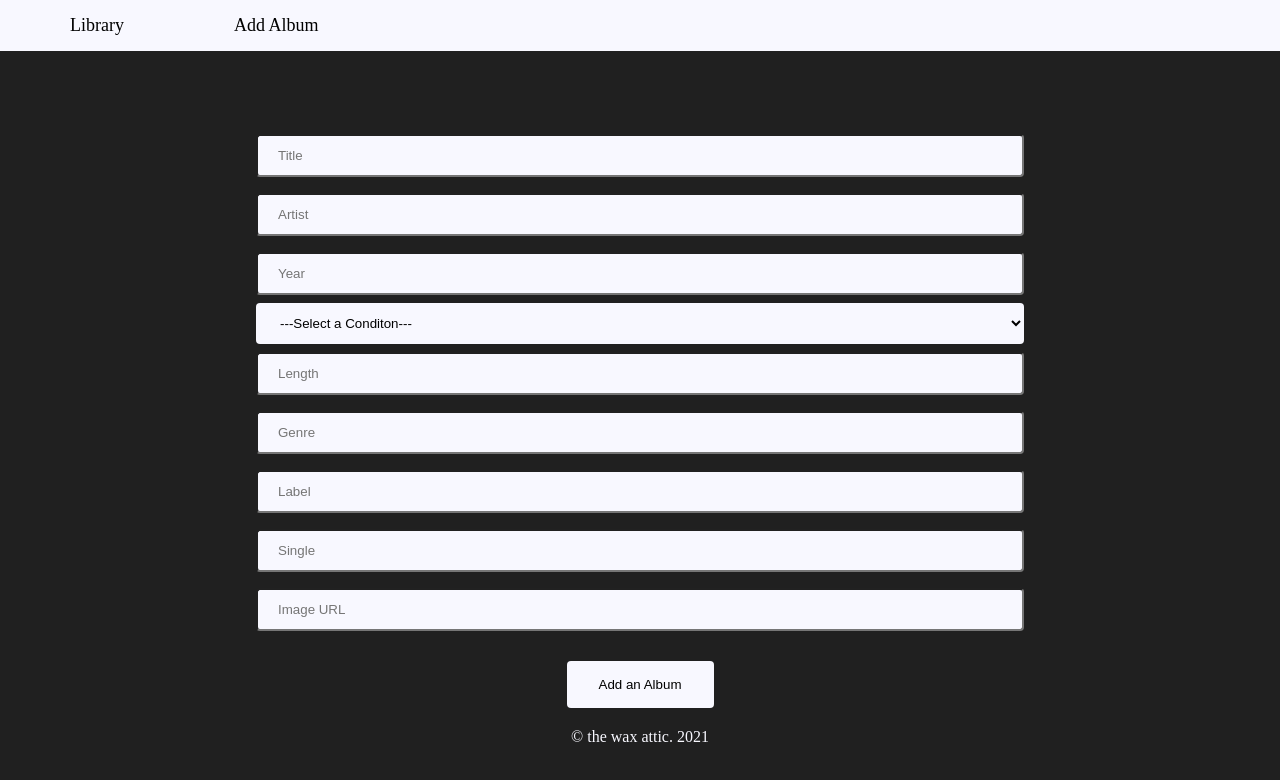
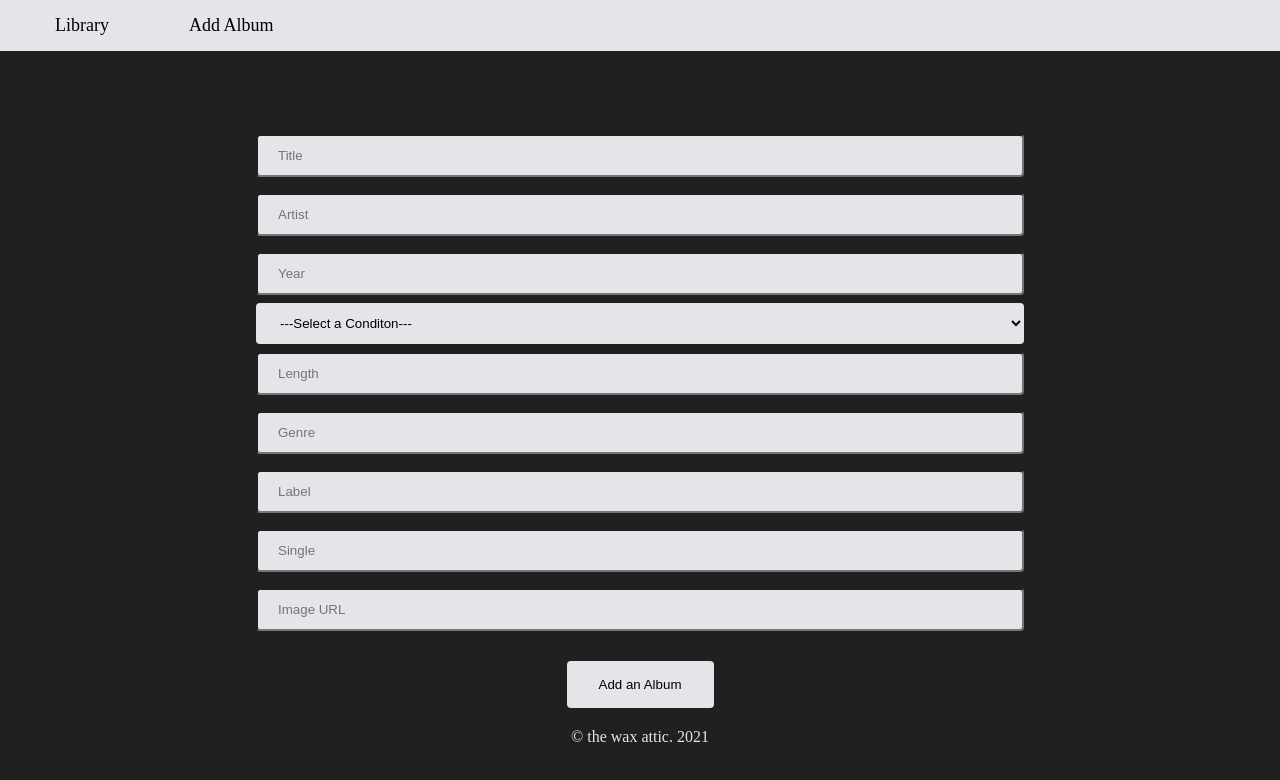
Before and after one commit to rowemac/the-wax-attic-redux, a React (Create React App) app: page /albums/new in a window 1280 px wide. Shown: the top 780 px of the page. Built offline with nearby package versions, Linux system fonts and the light colour scheme.

Commit message:
Add styling to Navbar

```diff
--- a/src/index.css
+++ b/src/index.css
@@ -4,10 +4,10 @@ body {
   font-family: 'Times New Roman', Times, serif;
 }
 
-.btn {
+/* .btn {
   margin-left: 8px;
   margin-right: 8px;
-}
+} */
 
 .logo {
   display: block;
@@ -24,10 +24,10 @@ body {
   height: 350px;
   width: 350px;
   object-fit: cover;
-  object-position: center;
+  /* object-position: center;
   margin-left: auto;
   margin-right: auto;
-  margin-left: 35px;
+  margin-left: 35px; */
 }
 
 .albums-container {
@@ -41,26 +41,29 @@ body {
   padding-left: 10px;
   padding-right: 10px;
   text-align: center;
+  display: flex;
+  flex-direction: column;
+  align-items: center;
 }
 
 .album-title {
-  color: ghostwhite;
+  color: rgb(229, 229, 233);
   font-style: italic;
   text-align: center;
 }
 
 .album-artist {
-  color: ghostwhite;
+  color: rgb(229, 229, 233);
   margin-top: -10px;
   /* text-align: center; */
 }
 
 .footer{
-  color: ghostwhite;
+  color: rgb(229, 229, 233);
 }
 
 .navbar {
-  background-color: ghostwhite;
+  background-color: rgb(229, 229, 233);
   font-size: large;
   padding: 15px;
 }
@@ -76,12 +79,13 @@ body {
   display: inline;
   margin: 25px;
   text-align: center;
-  padding: 15px;
+  padding-top: 18px;
+  padding-bottom: 16px;
 }
 
 .navlink-li:hover {
-  background-color: steelblue;
-  color:ghostwhite;
+  background-color: rgb(174, 174, 177);
+  /* color:ghostwhite; */
   transition: 0.3s;
 }
 
@@ -89,6 +93,11 @@ body {
   color:black;
   text-decoration: none;
   padding: 15px;
+  font-family: Abril Fatface;
+}
+
+.navlink-logo {
+
 }
 
 .form {
@@ -100,7 +109,7 @@ input[type=text] {
   padding: 12px 20px;
   margin: 8px 0;
   box-sizing: border-box;
-  background-color: ghostwhite;
+  background-color: rgb(229, 229, 233);
   border-radius: 4px;
 }
 
@@ -109,7 +118,7 @@ select {
   padding: 12px 20px;
   border: none;
   border-radius: 4px;
-  background-color: ghostwhite;
+  background-color: rgb(229, 229, 233);
 }
 
 .albums-container {
@@ -117,7 +126,7 @@ select {
 }
 
 input[type=button], input[type=submit] {
-  background-color:ghostwhite;
+  background-color:rgb(229, 229, 233);
   border: none;
   border-radius: 4px;
   /* color: white; */
@@ -133,7 +142,7 @@ input[type=button], input[type=submit]:hover {
 }
 
 .btn {
-  background-color:ghostwhite;
+  background-color:rgb(229, 229, 233);
   border: none;
   border-radius: 4px;
   /* color: white; */
@@ -146,7 +155,7 @@ input[type=button], input[type=submit]:hover {
 }
 
 .btn:hover {
-  background-color:steelblue;
+  background-color:rgb(174, 174, 177);
   transition: 0.3s;
 }
 
@@ -180,8 +189,6 @@ input[type=button], input[type=submit]:hover {
   height: 100%;
   -webkit-backface-visibility: hidden; /* Safari */
   backface-visibility: hidden;
-  margin-right: 35px;
-
 }
 
 /* Style the front side (fallback if image is missing) */
@@ -192,11 +199,9 @@ input[type=button], input[type=submit]:hover {
 
 /* Style the back side */
 .flip-card-back {
-  background-color: dodgerblue;
-  color: white;
+  background-color: rgb(229, 229, 233);
+  color: #424141;
   transform: rotateY(180deg);
   height: 350px;
   width: 350px;
-  /* margin-left: 35px; */
-
 }
```
